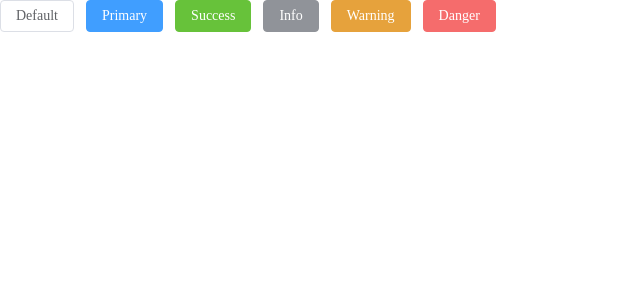
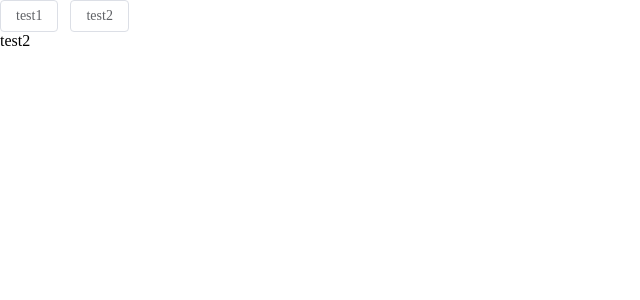
Before and after one commit to zxp-yuluo/yilai-admin, a Vue app: page /test2 in a window 1280 px wide. Shown: the top 300 px of the page, without its empty margins (0-640 px from the left). Built offline with nearby package versions, Linux system fonts and the light colour scheme.

Commit message:
引入路由

```diff
--- a/package.json
+++ b/package.json
@@ -10,7 +10,8 @@
   },
   "dependencies": {
     "element-plus": "^2.4.2",
-    "vue": "^3.3.4"
+    "vue": "^3.3.4",
+    "vue-router": "4"
   },
   "devDependencies": {
     "@vitejs/plugin-vue": "^4.2.3",
--- a/src/App.vue
+++ b/src/App.vue
@@ -1,17 +1,24 @@
 <script setup>
+import {useRouter} from "vue-router";
+const router = useRouter()
+console.log(router);
+
+const tabHandle1 = () => {
+  router.push({ path: '/test1' })
+}
+const tabHandle2 = () => {
+  router.push({ path: '/test2' })
+}
 </script>
 
 <template>
   <div>
     <el-row>
-      <el-button>Default</el-button>
-      <el-button type="primary">Primary</el-button>
-      <el-button type="success">Success</el-button>
-      <el-button type="info">Info</el-button>
-      <el-button type="warning">Warning</el-button>
-      <el-button type="danger">Danger</el-button>
+      <el-button @click="tabHandle1">test1</el-button>
+      <el-button @click="tabHandle2">test2</el-button>
     </el-row>
   </div>
+  <router-view></router-view>
 </template>
 
 <style scoped></style>
--- /dev/null
+++ b/src/assets/css/element.scss
@@ -0,0 +1,7 @@
+@forward 'element-plus/theme-chalk/src/common/var.scss' with (
+  $colors: (
+    'primary': (
+      'base': #ed9063,
+		),
+	),
+);
--- /dev/null
+++ b/src/components/test1.vue
@@ -0,0 +1,10 @@
+<script setup>
+</script>
+
+<template>
+  <div class='test1'>test1</div>
+</template>
+
+<style scoped>
+
+</style>
--- /dev/null
+++ b/src/components/test2.vue
@@ -0,0 +1,10 @@
+<script setup>
+</script>
+
+<template>
+  <div class='test2'>test2</div>
+</template>
+
+<style scoped>
+
+</style>
--- a/src/main.js
+++ b/src/main.js
@@ -1,5 +1,6 @@
 import { createApp } from 'vue'
 import './assets/css/reset.css'
 import App from './App.vue'
+import router from './router'
 
-createApp(App).mount('#app')
+createApp(App).use(router).mount('#app')
--- /dev/null
+++ b/src/router/index.js
@@ -0,0 +1,14 @@
+import {createRouter,createWebHistory} from "vue-router"
+import routes from "./routes"
+
+export default createRouter({
+  history: createWebHistory(),
+  routes,
+  scrollBehavior(to, from, savedPosition) {
+    if (savedPosition) {
+      return savedPosition
+    } else {
+      return { left: 0, top: 0 }
+    }
+  },
+})
--- /dev/null
+++ b/src/router/routes.js
@@ -0,0 +1,14 @@
+import Test1 from '@/components/test1.vue'
+import Test2 from '~/components/test2.vue'
+
+export default [
+  {
+    path: "/test1",
+    component: Test1
+  },
+  {
+    path: "/test2",
+    component: Test2
+  },
+  { path: '/', redirect: '/test1' }
+]
--- a/vite.config.js
+++ b/vite.config.js
@@ -1,3 +1,4 @@
+import path from 'path'
 import { defineConfig } from 'vite'
 import vue from '@vitejs/plugin-vue'
 import AutoImport from 'unplugin-auto-import/vite'
@@ -5,14 +6,26 @@ import Components from 'unplugin-vue-components/vite'
 import { ElementPlusResolver } from 'unplugin-vue-components/resolvers'
 
 export default defineConfig({
-  // ...
+  resolve: {
+    alias: {
+      '~/': `${path.resolve(__dirname, 'src')}/`,
+      '@/': `${path.resolve(__dirname, 'src')}/`,
+    },
+  },
+  css: {
+    preprocessorOptions: {
+      scss: {
+        additionalData: `@use "~/assets/css/element.scss" as *;`,
+      },
+    },
+  },
   plugins: [
     vue(),
     AutoImport({
       resolvers: [ElementPlusResolver()],
     }),
     Components({
-      resolvers: [ElementPlusResolver()],
+      resolvers: [ElementPlusResolver({importStyle: "sass"})],
     }),
   ],
 })
```
Also changed, not shown: 1 other file (tests, documents, lock files or other folders).
